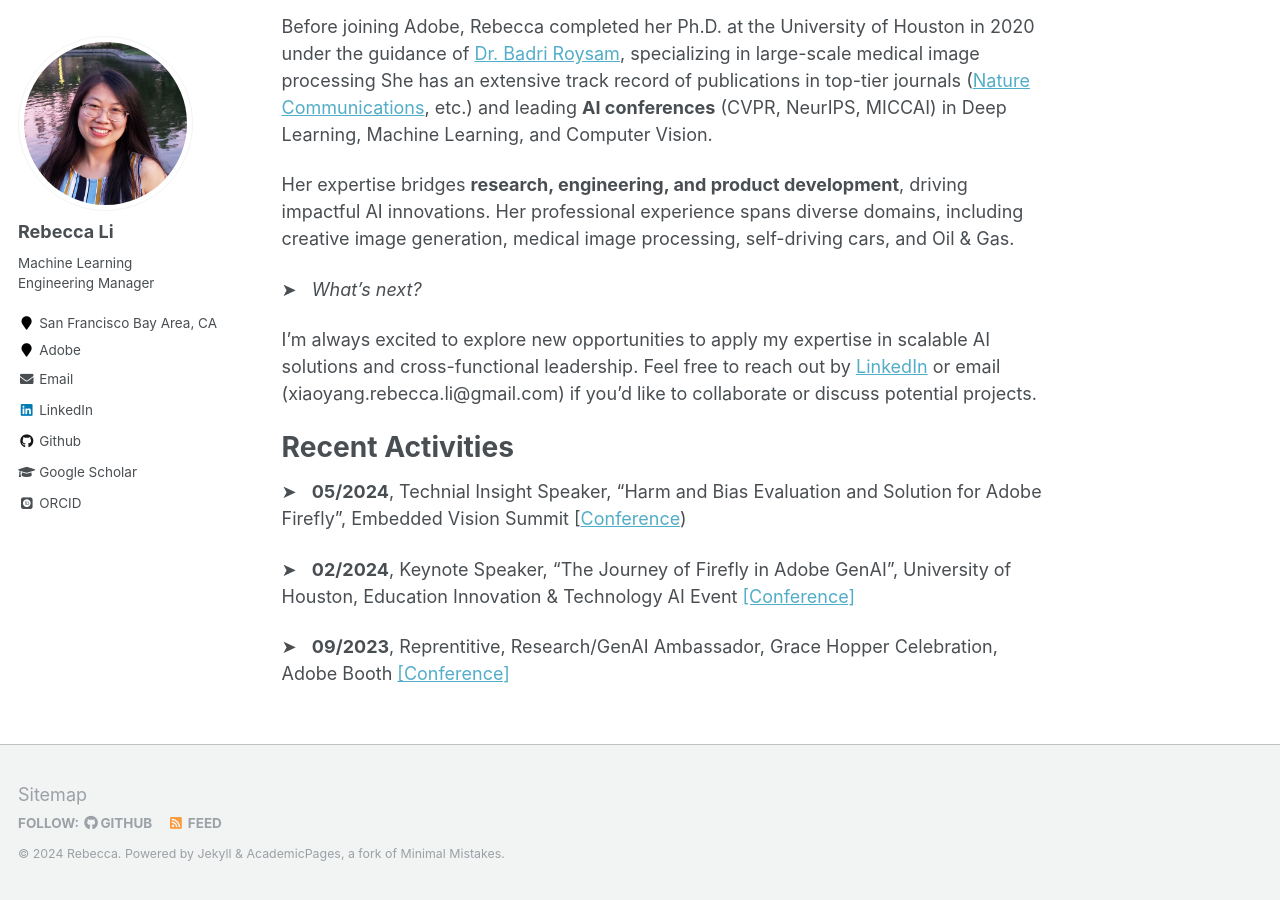
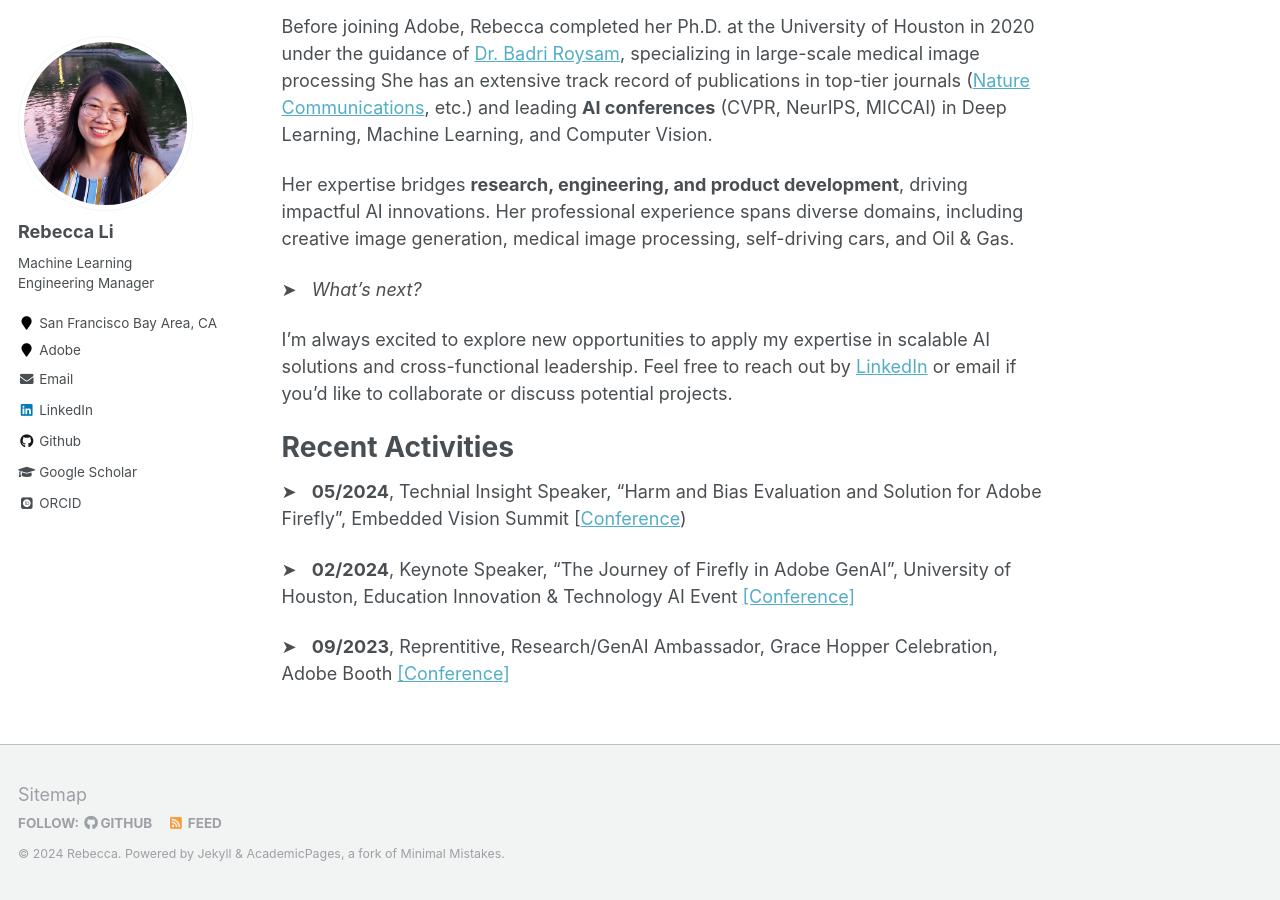
Before and after one commit to Xiaoyang-Rebecca/xiaoyang-rebecca.github.io, a Jekyll site: the page built from _pages/about.md, in a window 1280 px wide and 900 px high, scrolled down 518 px. Built offline with Jekyll 4.4.1, drawn with Linux system fonts in a browser that asks for light colours; some web fonts are replaced.

Commit message:
Update about.md

```diff
--- a/_pages/about.md
+++ b/_pages/about.md
@@ -22,7 +22,7 @@ Her expertise bridges **research, engineering, and product development**, drivin
 
 &#10148; &nbsp; *What's next?*
 
-I’m always excited to explore new opportunities to apply my expertise in scalable AI solutions and cross-functional leadership. Feel free to reach out by [LinkedIn](https://www.linkedin.com/in/xiaoyang-rebecca-li/) or email (xiaoyang.rebecca.li@gmail.com) if you’d like to collaborate or discuss potential projects.
+I’m always excited to explore new opportunities to apply my expertise in scalable AI solutions and cross-functional leadership. Feel free to reach out by [LinkedIn](https://www.linkedin.com/in/xiaoyang-rebecca-li/) or email if you’d like to collaborate or discuss potential projects.
 
 <!-- # Portfolio -->
 
```
